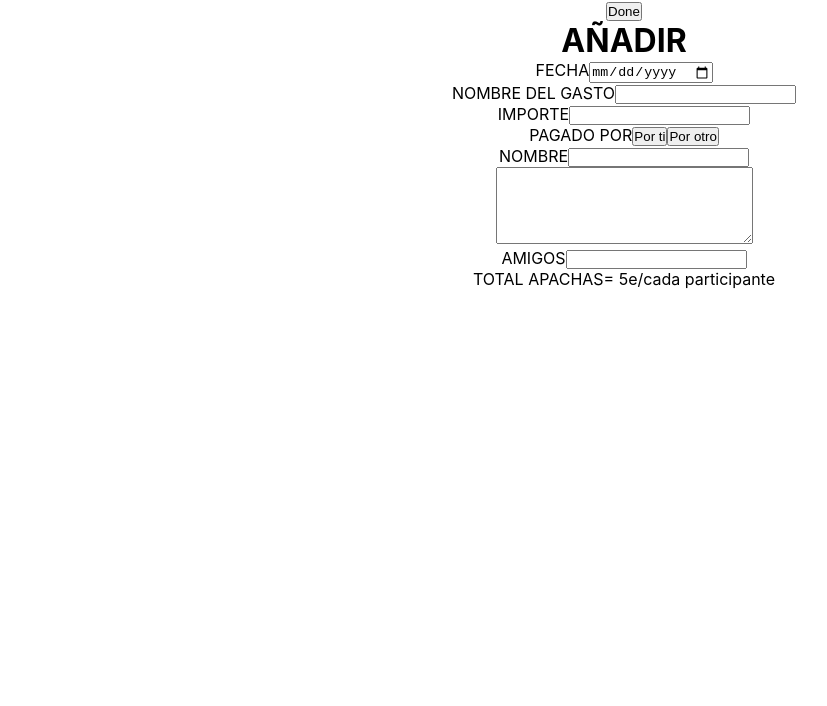
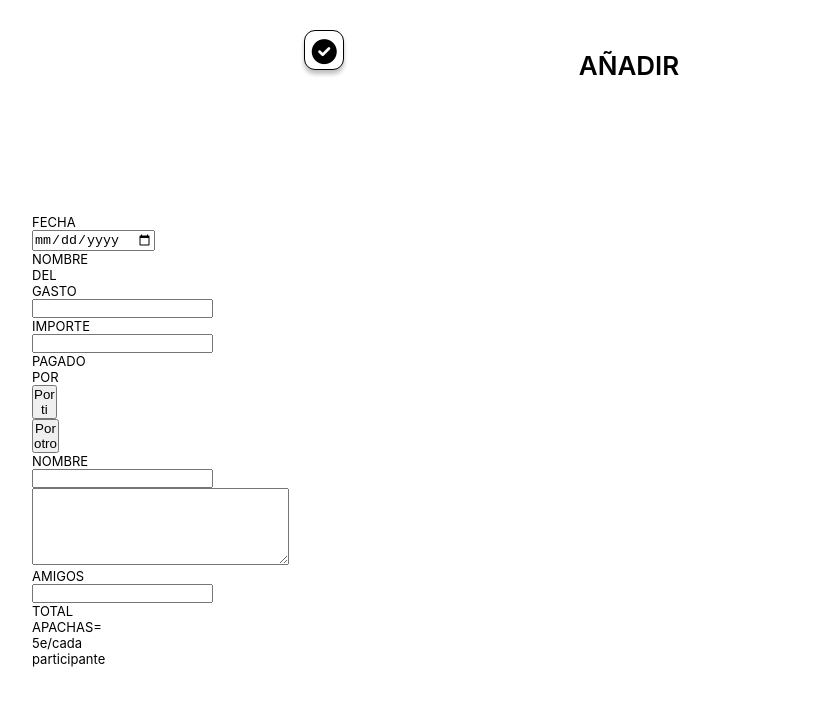
Before and after one commit to candymd/appaches, a React (Create React App) app in the folder frontend/: page /form in a window 1280 px wide. Shown: the top 706 px of the page, without its empty margins (16-843 px from the left). Built offline with nearby package versions, Linux system fonts and the light colour scheme; no server answers.

Commit message:
implementando estilo a formulario

```diff
--- a/frontend/src/components/Form/Form.css
+++ b/frontend/src/components/Form/Form.css
@@ -0,0 +1,47 @@
+.container{
+    background: #FFFFFF;
+    margin: 0px;
+}
+.button-icon{
+position: absolute;
+width: 40px;
+height: 40px;
+left: 320px;
+top: 30px;
+background: #FFFFFF;
+border: 0.5px solid #000000;
+box-sizing: border-box;
+box-shadow: 0px 4px 4px rgba(0, 0, 0, 0.25);
+border-radius: 11px;
+}
+
+.fa-circle-check{
+position: absolute;
+left: 10%;
+right: 9%;
+top: 20%;
+bottom: 90%;
+font-size: 25px;
+background: #000000;
+}
+
+h1{
+     width: 100%;
+     height: 30px;
+     margin: 50px 5px;
+     font-style: normal;
+     font-weight: 600;
+     font-size: 26px;
+     line-height: 31px;
+     text-align: center;
+     color: #000000;
+ }
+
+.input-group-row-3{
+    font-size: 13px;
+    position: fixed;
+    width: 20px;
+    height: 16px;
+    left: 48px;
+    top: 214px;
+}
--- a/frontend/src/components/Form/Form.js
+++ b/frontend/src/components/Form/Form.js
@@ -4,7 +4,8 @@ import './Form.css'
 function Form() {
 return (
     <>
-        <button>Done</button>
+        <div className="container">
+            <button className="button-icon"><i className="fa-solid fa-circle-check"></i></button>
             <h1>AÑADIR</h1>
             <div className="input-group-row-3">
                 <div>
@@ -39,6 +40,7 @@ return (
                     <p>TOTAL APACHAS= 5e/cada participante</p>
                 </div>
             </div>
+        </div>
     </>
 )
 }
```
Lines whose indentation alone changed are shown as unchanged.
